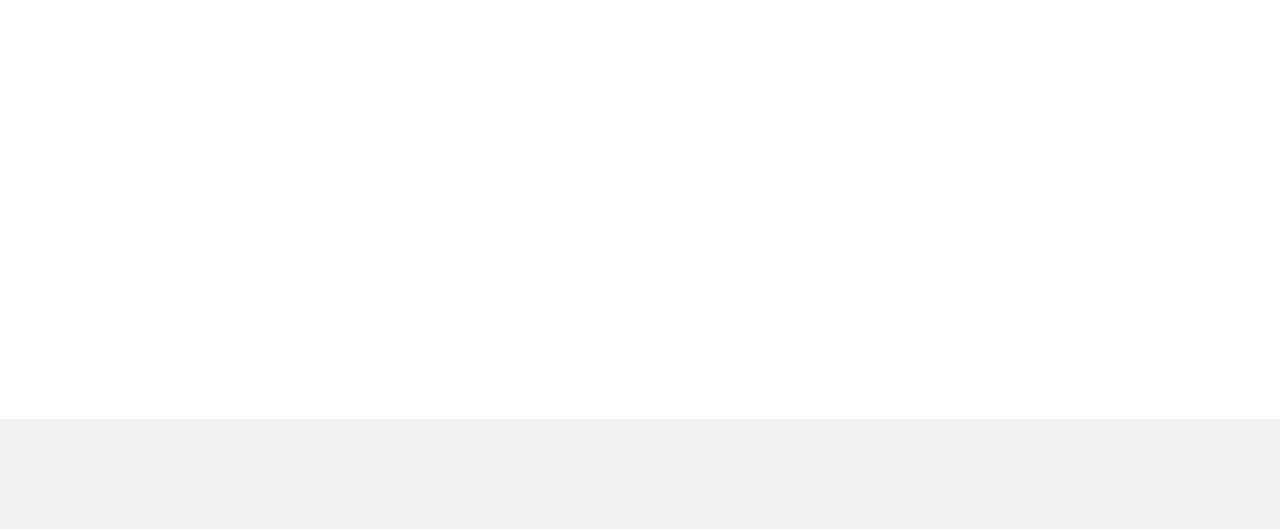
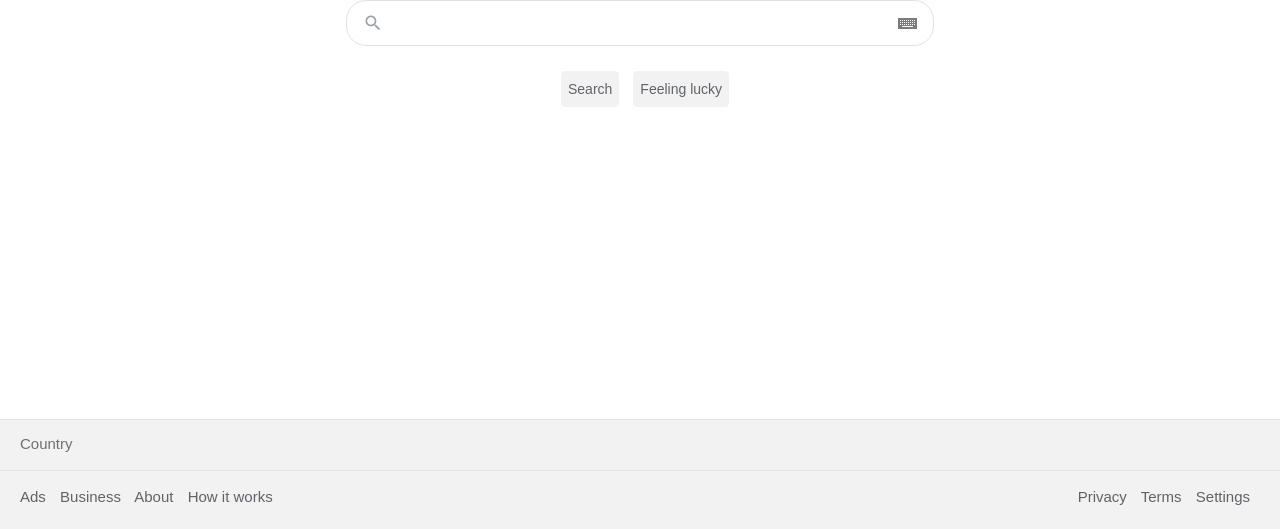
Before and after one commit to fredrik655/googlehomepageclone, a plain HTML site: page index.html in a window 1280 px wide. Shown: the part 271-800 px from the top of the page. Drawn offline with Linux system fonts and the light colour scheme.

Commit message:
Done with The Odin Project HTML/CSS lesson

```diff
--- a/index.html
+++ b/index.html
@@ -15,7 +15,7 @@
                         <a href="#">Gmail</a>
                     </div>
                     <div class="header-div-2">
-                        <a href="#">Bilder</a>
+                        <a href="#">Photos</a>
                     </div>
                     <div class="header-div-2">
                         <div class="box"></div>
@@ -46,7 +46,22 @@
                 </div>
             </main>
             <footer>
-                <div></div>
+                <div class="footer-text-1">
+                    <p>Country</p>
+                </div>
+                <div class="footer-text-2">
+                    <div id="div-1">
+                        <a href="#" class="footer-link-text">Ads</a>
+                        <a href="#" class="footer-link-text">Business</a>
+                        <a href="#" class="footer-link-text">About</a>
+                        <a href="#" class="footer-link-text">How it works</a>
+                    </div>
+                    <div id="div-2">
+                        <a href="#" class="footer-link-text">Privacy</a>
+                        <a href="#" class="footer-link-text">Terms</a>
+                        <a href="#" class="footer-link-text">Settings</a>
+                    </div>
+                </div>
             </footer>
         </div>
     </body>
--- a/styles.css
+++ b/styles.css
@@ -13,6 +13,10 @@ main {
 }
 footer {
     background-color: #f2f2f2;
+    display: flex;
+    flex-direction: column;
+    align-items: stretch;
+    border-top: 1px solid #e4e4e4;
 }
 
 .grid-container {
@@ -69,6 +73,7 @@ a:hover {
     display: flex;
     flex-direction: column;
     align-items: center;
+    margin-top: 100px;
 }
 
 .search-box {
@@ -87,15 +92,21 @@ a:hover {
 }
 
 .search-box>input {
-    width: 550px;
+    width: 510px;
     border: none;
 }
 
 #left-button {
     background-color: darkslategray;
-    height: 44px;
+    height: 20px;
+    width: 20px;
     margin-left: 16px;
+    margin-top: 12px;
     border: none;
+    background-image: url(images/search.png);
+    background-repeat: no-repeat;
+    background-size: 20px 20px;
+    background-color: #fff;
 }
 
 #right-button {
@@ -124,6 +135,7 @@ a:hover {
     min-width: 54px;
     text-align: center;
     color: #5F6368;
+    margin: 10px;
 }
 
 #feeling-lucky {
@@ -150,3 +162,38 @@ a:hover {
     color: #222;
     box-shadow: 0 1px 1px rgba(0,0,0,0.1);
 }
+
+
+.footer-text-1 {
+    height: 50px;
+    justify-self: center;
+    font-size: 15px;
+    color: rgba(0,0,0,.54);
+    padding-left: 20px;
+    font-family: arial,sans-serif;
+}
+
+.footer-text-2 {
+    background-color: #f2f2f2;
+    height: 50px;
+    font-size: 15px;
+    color: rgba(0,0,0,.54);
+    padding-left: 20px;
+    border-top: 1px solid #e4e4e4;
+    font-family: arial,sans-serif;
+    display: flex;
+    flex-direction: row;
+    align-items: center;
+}
+
+.footer-link-text {
+    font-family: arial,sans-serif;
+    font-size: 15px;
+    color: #5f6368;
+    margin-right: 10px;
+}
+
+#div-2 {
+    margin-left: auto;
+    margin-right: 20px;
+}
```
Also changed, not shown: images/search.png (added).
